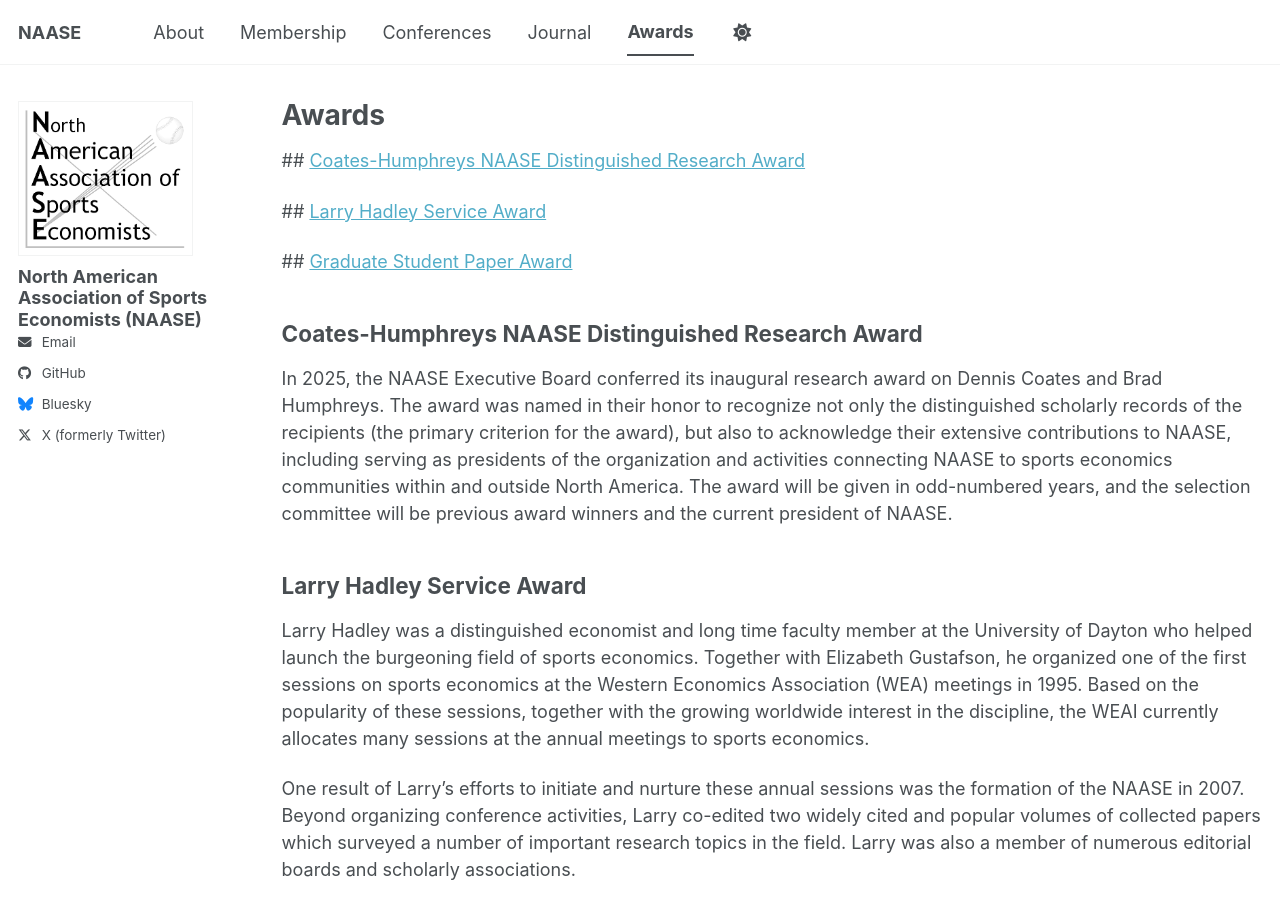
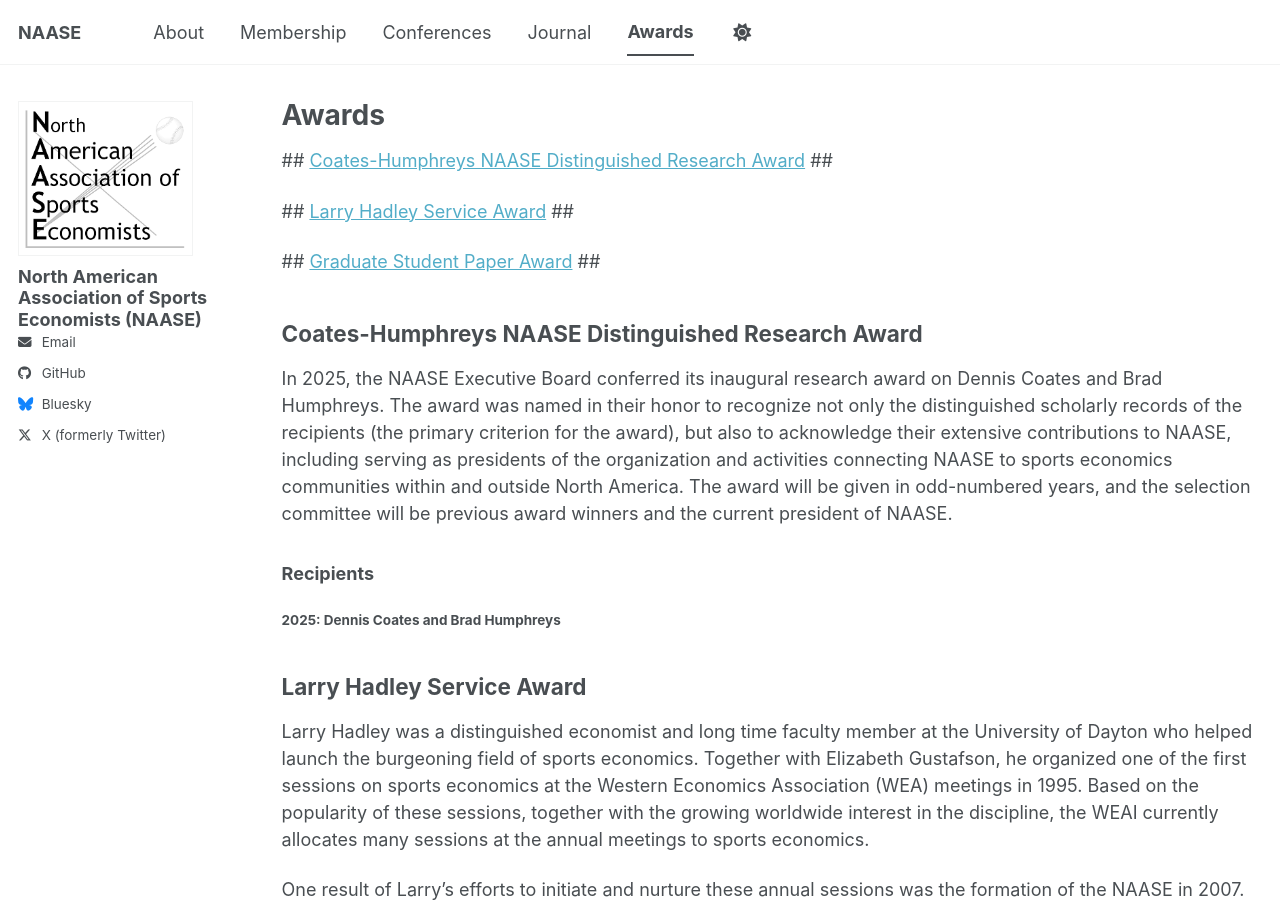
Before and after one commit to naaseweb/naaseweb.github.io, a Jekyll site: the page built from _pages/awards.md, in a window 1280 px wide and 900 px high. Built offline with Jekyll 4.4.1, drawn with Linux system fonts in a browser that asks for light colours; a script bundle is joined from its source files by our own code; library files that are not in the unit come from our copies.

Commit message:
Update awards.md

```diff
--- a/_pages/awards.md
+++ b/_pages/awards.md
@@ -6,14 +6,17 @@
 published: true
 ---
 
- ## [Coates-Humphreys NAASE Distinguished Research Award](#coates-humphreys-naase-distinguished-research-award)
+ ## [Coates-Humphreys NAASE Distinguished Research Award](#coates-humphreys-naase-distinguished-research-award) ##
 
- ## [Larry Hadley Service Award](#larry-hadley-service-award)
+ ## [Larry Hadley Service Award](#larry-hadley-service-award) ##
 
- ## [Graduate Student Paper Award](#graduate-student-paper-award)
+ ## [Graduate Student Paper Award](#graduate-student-paper-award) ##
 
 ## Coates-Humphreys NAASE Distinguished Research Award
 In 2025, the NAASE Executive Board conferred its inaugural research award on Dennis Coates and Brad Humphreys. The award was named in their honor to recognize not only the distinguished scholarly records of the recipients (the primary criterion for the award), but also to acknowledge their extensive contributions to NAASE,  including serving as presidents of the organization and activities connecting NAASE to sports economics communities within and outside North America. The award will be given in odd-numbered years, and the selection committee will be previous award winners and the current president of NAASE.
+
+### Recipients ###
+#### 2025: Dennis Coates and Brad Humphreys ####
 
 ## Larry Hadley Service Award
 
```
